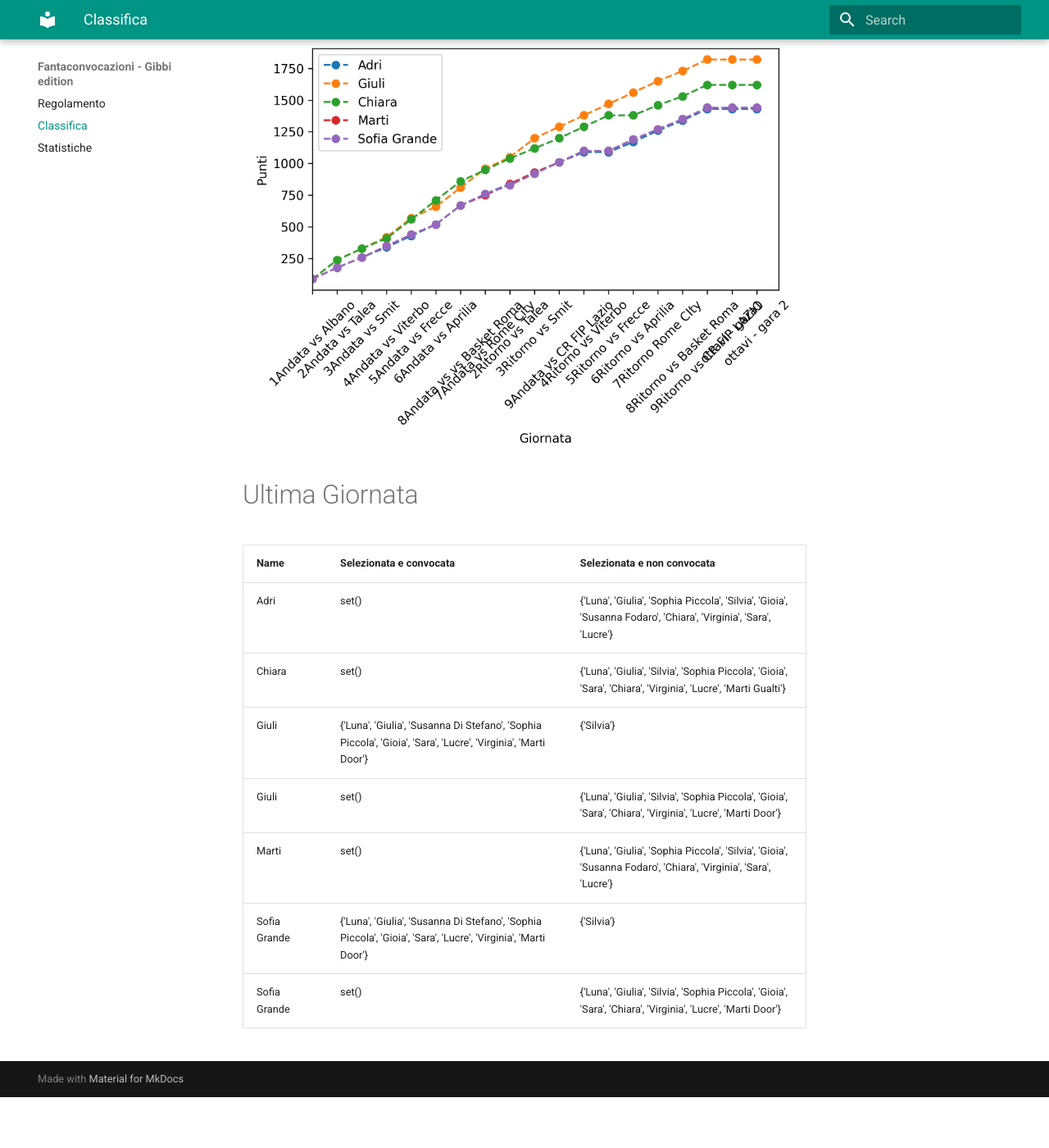
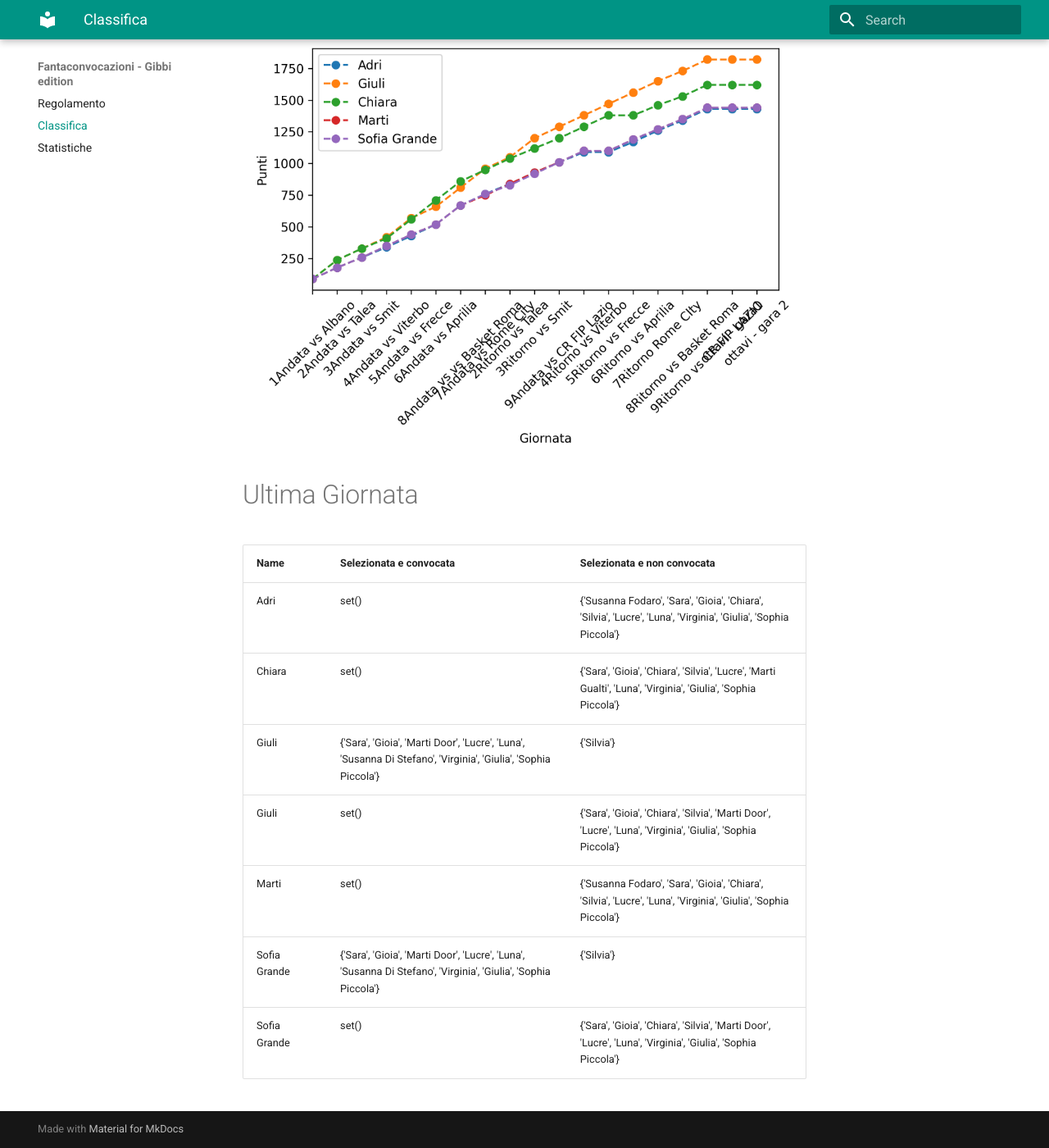
Before and after one commit to martinig94/fantagibbi, an MkDocs documentation site: the page built from docs/Classifica.md, in a window 1280 px wide and 1400 px high, scrolled down 565 px. Shown: the whole window at 82% size. Built offline with MkDocs 1.6.1 and Material for MkDocs 9.7.7, drawn with Linux system fonts in a browser that asks for light colours; before the commit the page ends 1903 px from its top, so only the background shows below that.

Commit message:
Auto-update from main.py

```diff
--- a/docs/Classifica.md
+++ b/docs/Classifica.md
@@ -18,11 +18,11 @@
 <!-- START_TABLE CORRECT -->
 | Name         | Selezionata e convocata                                                                                        | Selezionata e non convocata                                                                                      |
 |:-------------|:---------------------------------------------------------------------------------------------------------------|:-----------------------------------------------------------------------------------------------------------------|
-| Adri         | set()                                                                                                          | {'Luna', 'Giulia', 'Sophia Piccola', 'Silvia', 'Gioia', 'Susanna Fodaro', 'Chiara', 'Virginia', 'Sara', 'Lucre'} |
-| Chiara       | set()                                                                                                          | {'Luna', 'Giulia', 'Silvia', 'Sophia Piccola', 'Gioia', 'Sara', 'Chiara', 'Virginia', 'Lucre', 'Marti Gualti'}   |
-| Giuli        | {'Luna', 'Giulia', 'Susanna Di Stefano', 'Sophia Piccola', 'Gioia', 'Sara', 'Lucre', 'Virginia', 'Marti Door'} | {'Silvia'}                                                                                                       |
-| Giuli        | set()                                                                                                          | {'Luna', 'Giulia', 'Silvia', 'Sophia Piccola', 'Gioia', 'Sara', 'Chiara', 'Virginia', 'Lucre', 'Marti Door'}     |
-| Marti        | set()                                                                                                          | {'Luna', 'Giulia', 'Sophia Piccola', 'Silvia', 'Gioia', 'Susanna Fodaro', 'Chiara', 'Virginia', 'Sara', 'Lucre'} |
-| Sofia Grande | {'Luna', 'Giulia', 'Susanna Di Stefano', 'Sophia Piccola', 'Gioia', 'Sara', 'Lucre', 'Virginia', 'Marti Door'} | {'Silvia'}                                                                                                       |
-| Sofia Grande | set()                                                                                                          | {'Luna', 'Giulia', 'Silvia', 'Sophia Piccola', 'Gioia', 'Sara', 'Chiara', 'Virginia', 'Lucre', 'Marti Door'}     |
+| Adri         | set()                                                                                                          | {'Susanna Fodaro', 'Sara', 'Gioia', 'Chiara', 'Silvia', 'Lucre', 'Luna', 'Virginia', 'Giulia', 'Sophia Piccola'} |
+| Chiara       | set()                                                                                                          | {'Sara', 'Gioia', 'Chiara', 'Silvia', 'Lucre', 'Marti Gualti', 'Luna', 'Virginia', 'Giulia', 'Sophia Piccola'}   |
+| Giuli        | {'Sara', 'Gioia', 'Marti Door', 'Lucre', 'Luna', 'Susanna Di Stefano', 'Virginia', 'Giulia', 'Sophia Piccola'} | {'Silvia'}                                                                                                       |
+| Giuli        | set()                                                                                                          | {'Sara', 'Gioia', 'Chiara', 'Silvia', 'Marti Door', 'Lucre', 'Luna', 'Virginia', 'Giulia', 'Sophia Piccola'}     |
+| Marti        | set()                                                                                                          | {'Susanna Fodaro', 'Sara', 'Gioia', 'Chiara', 'Silvia', 'Lucre', 'Luna', 'Virginia', 'Giulia', 'Sophia Piccola'} |
+| Sofia Grande | {'Sara', 'Gioia', 'Marti Door', 'Lucre', 'Luna', 'Susanna Di Stefano', 'Virginia', 'Giulia', 'Sophia Piccola'} | {'Silvia'}                                                                                                       |
+| Sofia Grande | set()                                                                                                          | {'Sara', 'Gioia', 'Chiara', 'Silvia', 'Marti Door', 'Lucre', 'Luna', 'Virginia', 'Giulia', 'Sophia Piccola'}     |
 <!-- END_TABLE CORRECT -->
```
